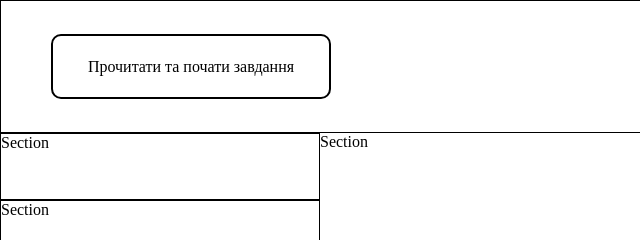
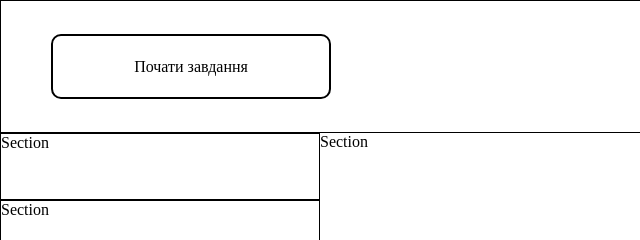
Before and after one commit to pamaf1/web_node_laba1, a website: page project3.html in a window 1280 px wide. Shown: the top 240 px of the page, 0-640 px from the left. Drawn offline with Linux system fonts and the light colour scheme; no server answers.

Commit message:
Update project3.html

```diff
--- a/project3.html
+++ b/project3.html
@@ -10,7 +10,7 @@
 <body>
     <div class="grid-item1">
         <div class="start_ex">
-            Прочитати та почати завдання
+            Почати завдання
         </div>
         <h1>Проект №3</h1>
     </div>
```
